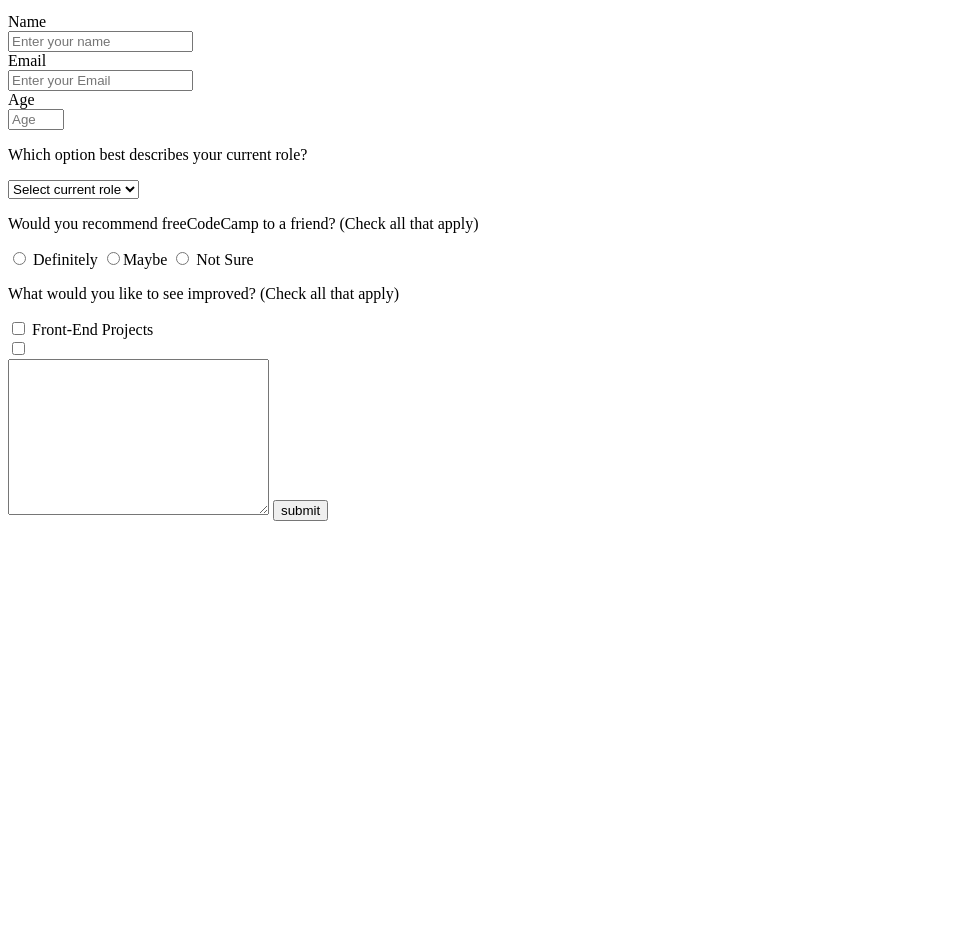
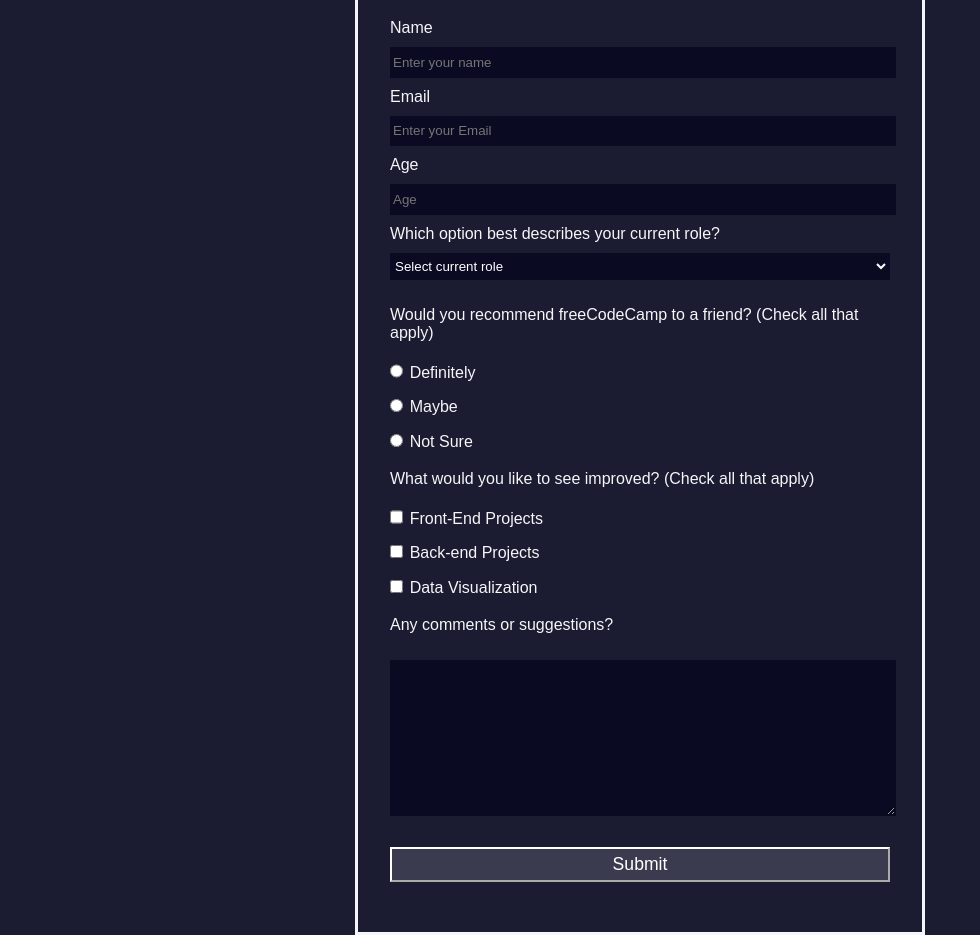
Before and after one commit to angelo-domingo118/myproject, a plain HTML site: page prj01_surveyform/survey-index.html in a window 1280 px wide. Shown: the part 101-1036 px from the top of the page, without its empty margins (0-980 px from the left). Before the commit the page ends 800 px from the top, so only its background shows below. Drawn offline with Linux system fonts and the light colour scheme.

Commit message:
added css file for the survey

```diff
--- /dev/null
+++ b/prj01_surveyform/survery-style.css
@@ -0,0 +1,62 @@
+body {
+  width: 100%;
+  height: 100vh;
+  margin: 0;
+  background-color: #1b1b32;
+  color: #f5f6f7;
+  font-family: Arial, Helvetica, sans-serif;
+  font-size: 16px;
+}
+
+#title,
+#description {
+  margin: 10px auto;
+  text-align: center;
+}
+
+#role {
+  margin: auto;
+}
+
+input,
+textarea,
+select {
+  margin: 10px 0;
+  width: 100%;
+  min-height: 2em;
+  background-color: #0a0a23;
+  border: 1px solid #0a0a23;
+  color: #ffffff;
+}
+
+form {
+  width: 60vw;
+  max-width: 500px;
+  min-width: 300px;
+  margin: 0 auto;
+  padding: 2em;
+  border-style: solid;
+}
+
+.block {
+  display: block;
+  margin: 0.5rem 0;
+}
+
+button {
+  display: block;
+  width: 100%;
+  margin: 1em auto;
+  height: 2em;
+  font-size: 1.1rem;
+  background-color: #3b3b4f;
+  border-color: white;
+  min-width: 300px;
+  color: white;
+}
+
+.inline {
+  width: unset;
+  margin: 0 0.5em 0 0;
+  vertical-align: -7px;
+}
--- a/prj01_surveyform/survey-index.html
+++ b/prj01_surveyform/survey-index.html
@@ -3,6 +3,7 @@
   <head>
     <meta charset="UTF-8" />
     <meta name="viewport" content="width=device-width, initial-scale=1.0" />
+    <link rel="stylesheet" href="survery-style.css" />
     <title>freeCodeCamp Survey Form</title>
   </head>
   <body>
@@ -15,7 +16,7 @@
       </header>
 
       <form id="survey-form">
-        <div>
+        <div class="name-input">
           <label for="name" id="name-label">Name</label><br />
           <input
             type="text"
@@ -50,7 +51,7 @@
         </div>
 
         <div>
-          <p>Which option best describes your current role?</p>
+          <p id="role">Which option best describes your current role?</p>
           <select name="role" id="dropdown">
             <option value="placeholder">Select current role</option>
             <option value="student">Student</option>
@@ -66,41 +67,77 @@
             Would you recommend freeCodeCamp to a friend? (Check all that apply)
           </p>
 
-          <label>
-            <input type="radio" name="recommend" value="definitely" />
-            Definitely</label
+          <label class="block"
+            ><input
+              type="radio"
+              name="recommend"
+              value="definitely"
+              class="inline"
+            />Definitely</label
           >
 
-          <label
-            ><input type="radio" name="recommend" value="maybe" />Maybe</label
+          <label class="block"
+            ><input
+              type="radio"
+              name="recommend"
+              value="maybe"
+              class="inline"
+            />Maybe</label
           >
 
-          <label>
-            <input type="radio" name="recommend" value="not-sure" />
-            Not Sure</label
+          <label class="block">
+            <input
+              type="radio"
+              name="recommend"
+              value="not-sure"
+              class="inline"
+            />Not Sure</label
           >
         </div>
 
         <div>
           <p>What would you like to see improved? (Check all that apply)</p>
+          <label class="block">
+            <input
+              type="checkbox"
+              name="improve"
+              value="front-End"
+              class="inline"
+            />Front-End Projects
+          </label>
+
+          <label class="block">
+            <input
+              type="checkbox"
+              name="improve"
+              value="back-end"
+              class="inline"
+            />Back-end Projects
+          </label>
+
+          <label class="block">
+            <input
+              type="checkbox"
+              name="improve"
+              value="data-visualization"
+              class="inline"
+            />Data Visualization
+          </label>
         </div>
-        <input
-          type="checkbox"
-          name="improve"
-          id="front-end"
-          value="Front-End Projects"
-        />
-        <label for="front-end">Front-End Projects</label><br />
-        <input
-          type="checkbox"
-          name="improve"
-          id="back-end"
-          value="Back-end Projects"
-        /><br />
-        <label for=""></label>
-        <textarea name="comments" id="comments" cols="30" rows="10"></textarea>
 
-        <input type="submit" value="submit" id="submit" />
+        <div>
+          <p>Any comments or suggestions?</p>
+          <textarea
+            name="comments"
+            id="comments"
+            cols="30"
+            rows="10"
+          ></textarea>
+        </div>
+
+        <div>
+          <button type="submit" id="submit">Submit</button>
+        </div>
       </form>
     </div>
   </body>
```
